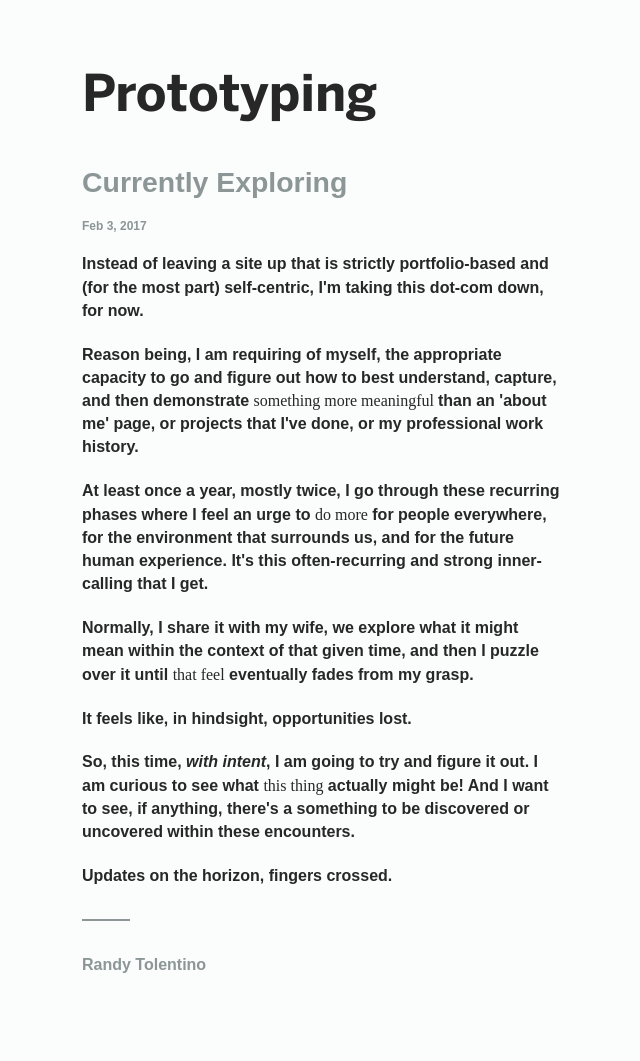
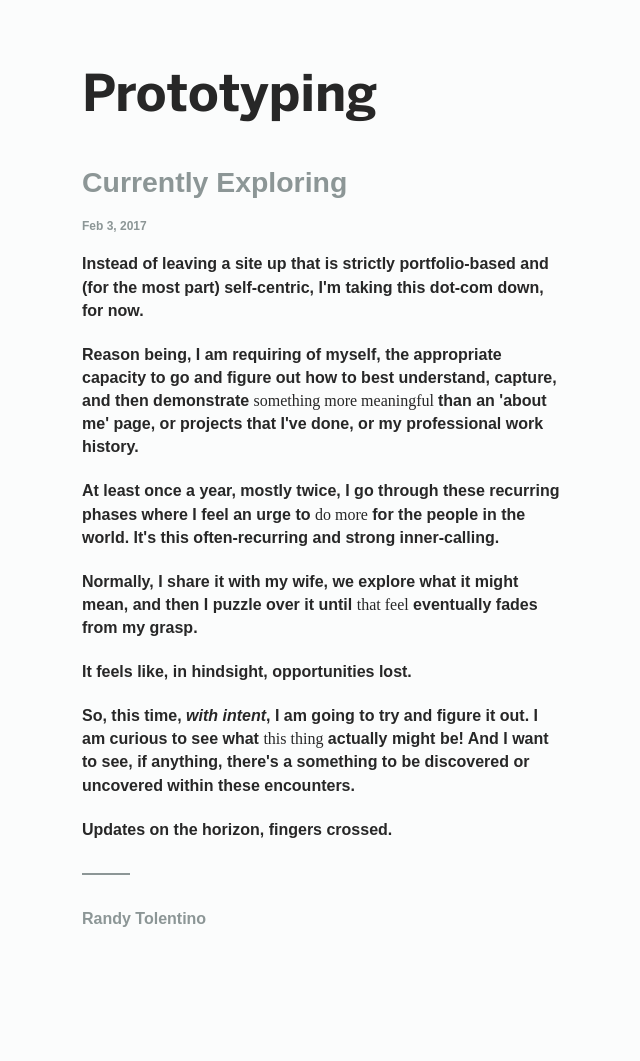
Before and after one commit to techtolentino/one-seven, a Jekyll site: the page built from index.html, in a window 1280 px wide. Shown: the whole page, without its empty margins (318-958 px from the left). Built offline with Jekyll 4.4.1, drawn with Linux system fonts in a browser that asks for light colours; some web fonts are replaced; after the commit the page ends 1015 px from its top, so only the background shows below that.

Commit message:
update site

```diff
--- a/index.html
+++ b/index.html
@@ -9,9 +9,9 @@ subtitle: Currently Exploring
 
 <p>Reason being, I am requiring of myself, the appropriate capacity to go and figure out how to best understand, capture, and then demonstrate <strong>something more meaningful </strong>than an 'about me' page, or projects that I've done, or my professional work history.</p>
 
-<p>At least once a year, mostly twice, I go through these recurring phases where I feel an urge to <strong>do more</strong> for people everywhere, for the environment that surrounds us, and for the future human experience. It's this often-recurring and strong inner-calling that I get.</p>
+<p>At least once a year, mostly twice, I go through these recurring phases where I feel an urge to <strong>do more</strong> for the people in the world. It's this often-recurring and strong inner-calling.</p>
 
-<p>Normally, I share it with my wife, we explore what it might mean within the context of that given time, and then I puzzle over it until <strong>that feel</strong> eventually fades from my grasp.</p>
+<p>Normally, I share it with my wife, we explore what it might mean, and then I puzzle over it until <strong>that feel</strong> eventually fades from my grasp.</p>
 
 <p>It feels like, in hindsight, opportunities lost.</p>
 
```
